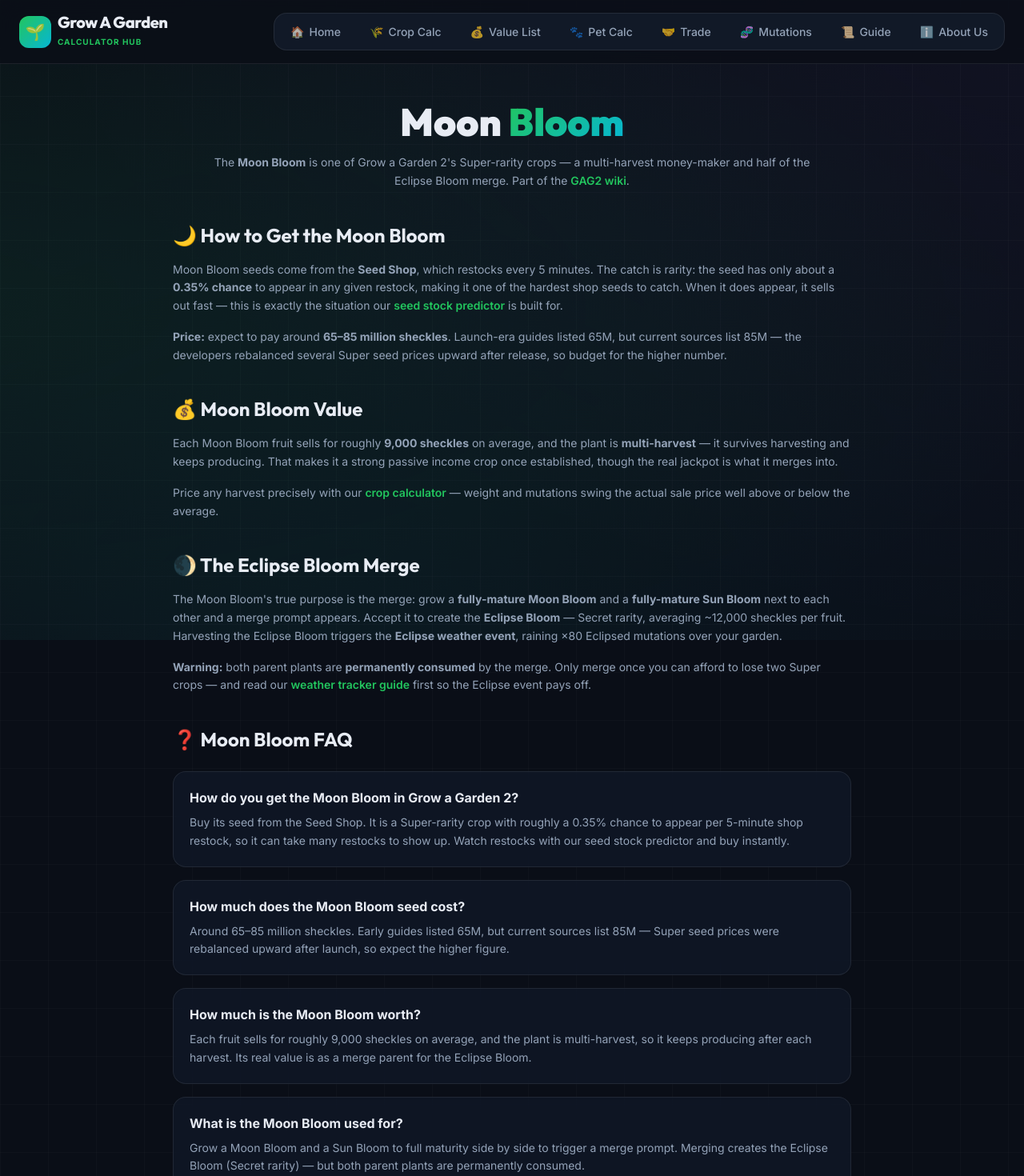
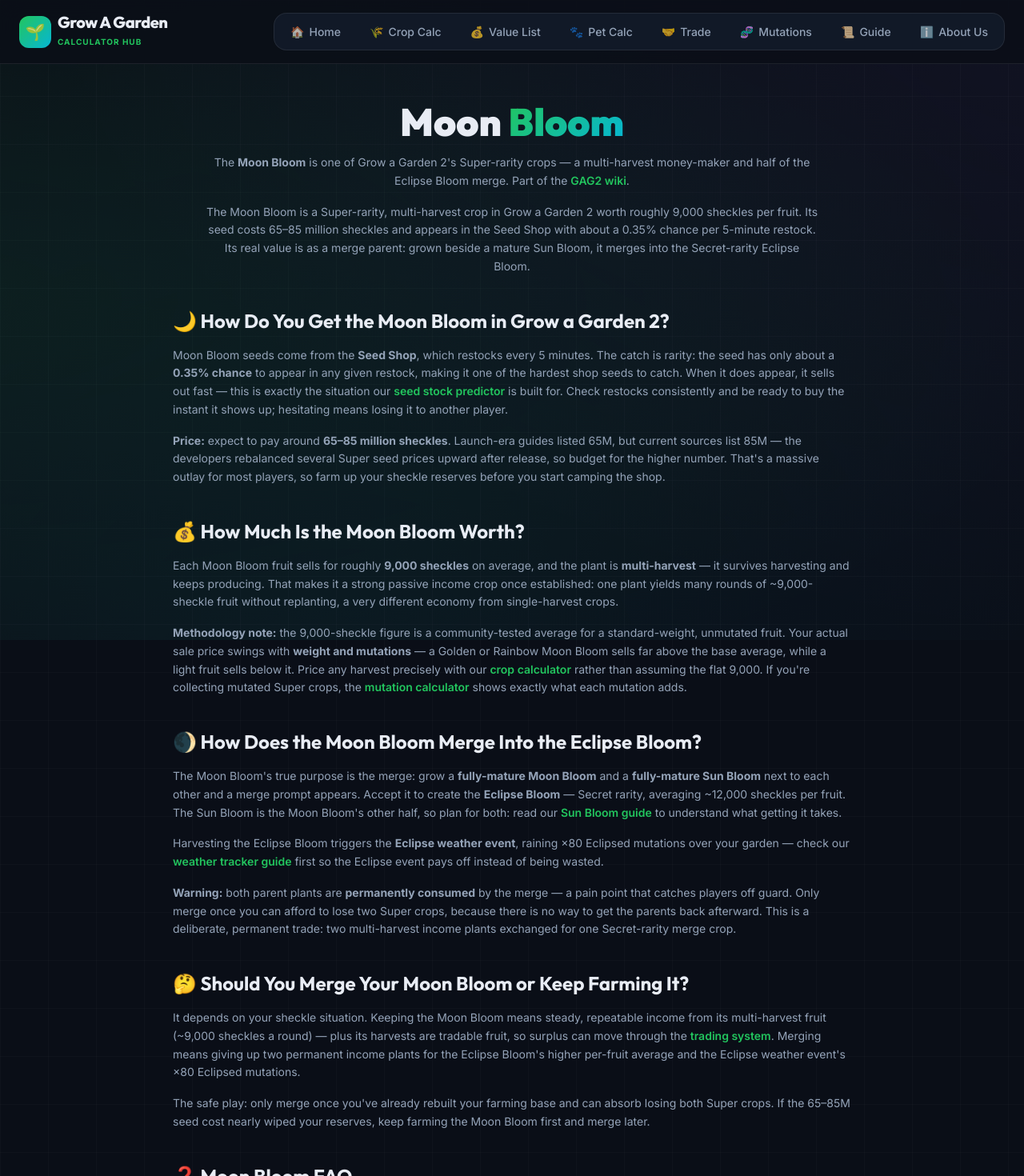
Before and after one commit to liveetcstream-beep/grow-a-garden-calculator, a Next.js app: page /grow-a-garden-2/wiki/plants/moonbloom in a window 1280 px wide. Shown: the top 1470 px of the page at 80% size. Built offline with nearby package versions, Linux system fonts and the light colour scheme.

Commit message:
GAG2 wiki: specialist content rewrite — Moonbloom guide

```diff
--- a/src/app/grow-a-garden-2/wiki/plants/moonbloom/page.tsx
+++ b/src/app/grow-a-garden-2/wiki/plants/moonbloom/page.tsx
@@ -40,6 +40,14 @@ const faqs = [
     q: "Is the Moon Bloom multi-harvest?",
     a: "Yes. Unlike single-harvest crops, the Moon Bloom plant persists after harvesting, so one plant produces many rounds of ~9,000-sheckle fruit.",
   },
+  {
+    q: "Can you trade Moon Bloom fruit in GAG2?",
+    a: "Yes — fruits are tradable (seeds are not). Extra harvests can be traded to other players, but always use the secure ticket trade window and check live values first. See our trading guide for the full rules.",
+  },
+  {
+    q: "How many restocks does it take to find a Moon Bloom seed?",
+    a: "With roughly a 0.35% chance per restock, expect to watch hundreds of 5-minute restocks on average before one appears — it is one of the hardest Seed Shop seeds to catch. The seed stock predictor tells you the instant a restock is worth checking.",
+  },
 ];
 
 const faqSchema = {
@@ -67,55 +75,91 @@ export default function MoonbloomGuide() {
           The <strong>Moon Bloom</strong> is one of Grow a Garden 2's Super-rarity crops — a multi-harvest money-maker and
           half of the Eclipse Bloom merge. Part of the <Link href="/grow-a-garden-2/wiki" className="text-[var(--primary)] hover:underline font-semibold">GAG2 wiki</Link>.
         </p>
+        <p className="text-sm max-w-3xl mx-auto leading-relaxed mt-4" style={{ color: "var(--muted)" }}>
+          The Moon Bloom is a Super-rarity, multi-harvest crop in Grow a Garden 2 worth roughly 9,000 sheckles per fruit. Its
+          seed costs 65–85 million sheckles and appears in the Seed Shop with about a 0.35% chance per 5-minute restock. Its
+          real value is as a merge parent: grown beside a mature Sun Bloom, it merges into the Secret-rarity Eclipse Bloom.
+        </p>
       </div>
 
       <div className="space-y-10 text-sm leading-relaxed" style={{ color: "var(--muted)" }}>
         <section>
           <h2 className="text-2xl font-bold mb-4 text-left" style={{ fontFamily: "var(--font-display)", color: "var(--foreground)" }}>
-            🌙 How to Get the Moon Bloom
+            🌙 How Do You Get the Moon Bloom in Grow a Garden 2?
           </h2>
           <p className="mb-4">
             Moon Bloom seeds come from the <strong>Seed Shop</strong>, which restocks every 5 minutes. The catch is rarity:
             the seed has only about a <strong>0.35% chance</strong> to appear in any given restock, making it one of the
             hardest shop seeds to catch. When it does appear, it sells out fast — this is exactly the situation our <Link href="/grow-a-garden-2/stock-predictor" className="text-[var(--primary)] hover:underline font-semibold">seed stock predictor</Link> is
-            built for.
+            built for. Check restocks consistently and be ready to buy the instant it shows up; hesitating means losing it to
+            another player.
           </p>
           <p className="mb-4">
             <strong>Price:</strong> expect to pay around <strong>65–85 million sheckles</strong>. Launch-era guides listed
             65M, but current sources list 85M — the developers rebalanced several Super seed prices upward after release,
-            so budget for the higher number.
+            so budget for the higher number. That's a massive outlay for most players, so farm up your sheckle reserves
+            before you start camping the shop.
           </p>
         </section>
 
         <section>
           <h2 className="text-2xl font-bold mb-4 text-left" style={{ fontFamily: "var(--font-display)", color: "var(--foreground)" }}>
-            💰 Moon Bloom Value
+            💰 How Much Is the Moon Bloom Worth?
           </h2>
           <p className="mb-4">
             Each Moon Bloom fruit sells for roughly <strong>9,000 sheckles</strong> on average, and the plant is <strong>multi-harvest</strong> —
-            it survives harvesting and keeps producing. That makes it a strong passive income crop once established, though
-            the real jackpot is what it merges into.
+            it survives harvesting and keeps producing. That makes it a strong passive income crop once established: one plant
+            yields many rounds of ~9,000-sheckle fruit without replanting, a very different economy from single-harvest crops.
           </p>
           <p className="mb-4">
-            Price any harvest precisely with our <Link href="/" className="text-[var(--primary)] hover:underline font-semibold">crop calculator</Link> — weight
-            and mutations swing the actual sale price well above or below the average.
+            <strong>Methodology note:</strong> the 9,000-sheckle figure is a community-tested average for a standard-weight,
+            unmutated fruit. Your actual sale price swings with <strong>weight and mutations</strong> — a Golden or Rainbow
+            Moon Bloom sells far above the base average, while a light fruit sells below it. Price any harvest precisely with
+            our <Link href="/" className="text-[var(--primary)] hover:underline font-semibold">crop calculator</Link> rather
+            than assuming the flat 9,000. If you're collecting mutated Super crops, the{" "}
+            <Link href="/mutation-calculator" className="text-[var(--primary)] hover:underline font-semibold">mutation calculator</Link>{" "}
+            shows exactly what each mutation adds.
           </p>
         </section>
 
         <section>
           <h2 className="text-2xl font-bold mb-4 text-left" style={{ fontFamily: "var(--font-display)", color: "var(--foreground)" }}>
-            🌒 The Eclipse Bloom Merge
+            🌒 How Does the Moon Bloom Merge Into the Eclipse Bloom?
           </h2>
           <p className="mb-4">
             The Moon Bloom's true purpose is the merge: grow a <strong>fully-mature Moon Bloom</strong> and a <strong>fully-mature
             Sun Bloom</strong> next to each other and a merge prompt appears. Accept it to create the <strong>Eclipse Bloom</strong> —
-            Secret rarity, averaging ~12,000 sheckles per fruit. Harvesting the Eclipse Bloom triggers the <strong>Eclipse weather
-            event</strong>, raining ×80 Eclipsed mutations over your garden.
+            Secret rarity, averaging ~12,000 sheckles per fruit. The Sun Bloom is the Moon Bloom's other half, so plan for both:
+            read our <Link href="/grow-a-garden-2/wiki/plants/sunbloom" className="text-[var(--primary)] hover:underline font-semibold">Sun Bloom guide</Link> to
+            understand what getting it takes.
           </p>
           <p className="mb-4">
-            <strong>Warning:</strong> both parent plants are <strong>permanently consumed</strong> by the merge. Only merge
-            once you can afford to lose two Super crops — and read our <Link href="/grow-a-garden-2/weather-tracker" className="text-[var(--primary)] hover:underline font-semibold">weather tracker guide</Link> first
-            so the Eclipse event pays off.
+            Harvesting the Eclipse Bloom triggers the <strong>Eclipse weather event</strong>, raining ×80 Eclipsed mutations
+            over your garden — check our <Link href="/grow-a-garden-2/weather-tracker" className="text-[var(--primary)] hover:underline font-semibold">weather tracker guide</Link> first
+            so the Eclipse event pays off instead of being wasted.
+          </p>
+          <p className="mb-4">
+            <strong>Warning:</strong> both parent plants are <strong>permanently consumed</strong> by the merge — a pain point
+            that catches players off guard. Only merge once you can afford to lose two Super crops, because there is no way to
+            get the parents back afterward. This is a deliberate, permanent trade: two multi-harvest income plants exchanged
+            for one Secret-rarity merge crop.
+          </p>
+        </section>
+
+        <section>
+          <h2 className="text-2xl font-bold mb-4 text-left" style={{ fontFamily: "var(--font-display)", color: "var(--foreground)" }}>
+            🤔 Should You Merge Your Moon Bloom or Keep Farming It?
+          </h2>
+          <p className="mb-4">
+            It depends on your sheckle situation. Keeping the Moon Bloom means steady, repeatable income from its multi-harvest
+            fruit (~9,000 sheckles a round) — plus its harvests are tradable fruit, so surplus can move through the{" "}
+            <Link href="/grow-a-garden-2/trades" className="text-[var(--primary)] hover:underline font-semibold">trading system</Link>.
+            Merging means giving up two permanent income plants for the Eclipse Bloom's higher per-fruit average and the Eclipse
+            weather event's ×80 Eclipsed mutations.
+          </p>
+          <p className="mb-4">
+            The safe play: only merge once you've already rebuilt your farming base and can absorb losing both Super crops.
+            If the 65–85M seed cost nearly wiped your reserves, keep farming the Moon Bloom first and merge later.
           </p>
         </section>
 
```
